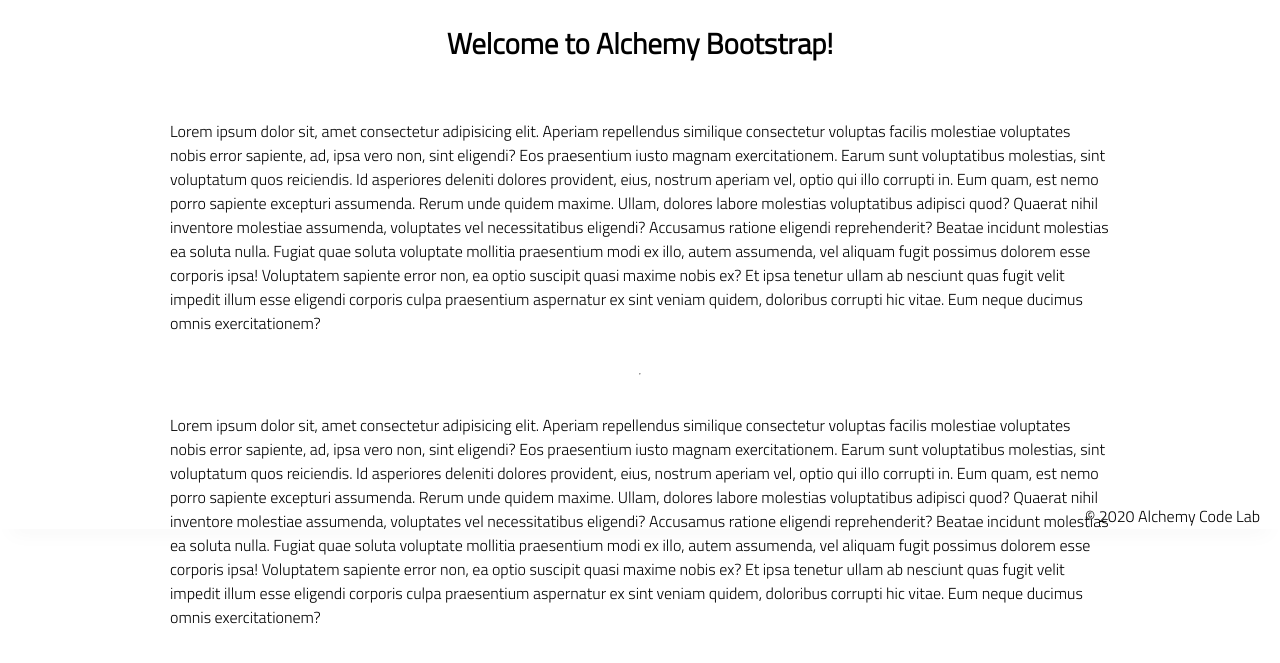
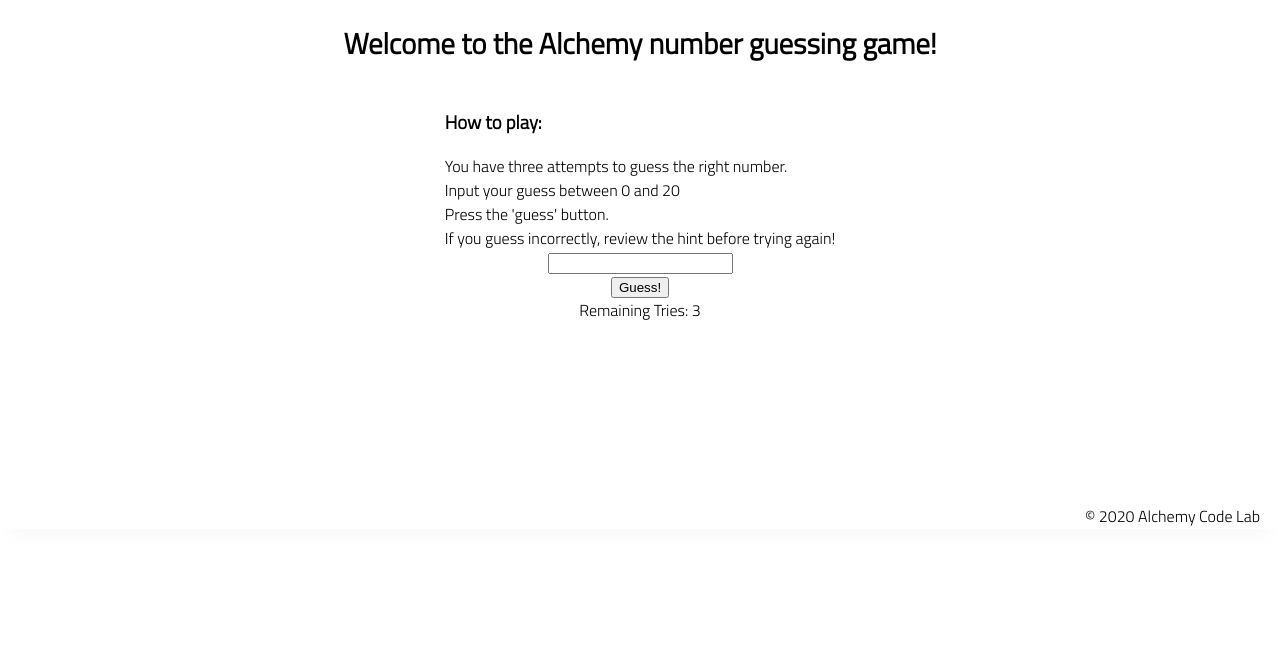
Before and after one commit to MikepdXRider/LAB-02-guess-number, a plain HTML site: page index.html in a window 1280 px wide. Shown: the part 271-934 px from the top of the page. After the commit the page ends 800 px from the top, so only its background shows below. Drawn offline with Linux system fonts and the light colour scheme.

Commit message:
added initial html setup

```diff
--- a/index.html
+++ b/index.html
@@ -22,45 +22,27 @@
         <section class="main-section">
             <img class="main-logo" src="./assets/alchemy-logo.png" />
             <h2>
-                Welcome to Alchemy Bootstrap!
+                Welcome to the Alchemy number guessing game!
             </h2>
-
-            <p>
-                Lorem ipsum dolor sit, amet consectetur adipisicing elit. Aperiam repellendus similique consectetur
-                voluptas facilis molestiae voluptates nobis error sapiente, ad, ipsa vero non, sint eligendi? Eos
-                praesentium iusto magnam exercitationem.
-                Earum sunt voluptatibus molestias, sint voluptatum quos reiciendis. Id asperiores deleniti dolores
-                provident, eius, nostrum aperiam vel, optio qui illo corrupti in. Eum quam, est nemo porro sapiente
-                excepturi assumenda.
-                Rerum unde quidem maxime. Ullam, dolores labore molestias voluptatibus adipisci quod? Quaerat nihil
-                inventore molestiae assumenda, voluptates vel necessitatibus eligendi? Accusamus ratione eligendi
-                reprehenderit? Beatae incidunt molestias ea soluta nulla.
-                Fugiat quae soluta voluptate mollitia praesentium modi ex illo, autem assumenda, vel aliquam fugit
-                possimus dolorem esse corporis ipsa! Voluptatem sapiente error non, ea optio suscipit quasi maxime nobis
-                ex?
-                Et ipsa tenetur ullam ab nesciunt quas fugit velit impedit illum esse eligendi corporis culpa
-                praesentium aspernatur ex sint veniam quidem, doloribus corrupti hic vitae. Eum neque ducimus omnis
-                exercitationem?
-            </p>
-            <hr />
-            <p>
-                Lorem ipsum dolor sit, amet consectetur adipisicing elit. Aperiam repellendus similique consectetur
-                voluptas facilis molestiae voluptates nobis error sapiente, ad, ipsa vero non, sint eligendi? Eos
-                praesentium iusto magnam exercitationem.
-                Earum sunt voluptatibus molestias, sint voluptatum quos reiciendis. Id asperiores deleniti dolores
-                provident, eius, nostrum aperiam vel, optio qui illo corrupti in. Eum quam, est nemo porro sapiente
-                excepturi assumenda.
-                Rerum unde quidem maxime. Ullam, dolores labore molestias voluptatibus adipisci quod? Quaerat nihil
-                inventore molestiae assumenda, voluptates vel necessitatibus eligendi? Accusamus ratione eligendi
-                reprehenderit? Beatae incidunt molestias ea soluta nulla.
-                Fugiat quae soluta voluptate mollitia praesentium modi ex illo, autem assumenda, vel aliquam fugit
-                possimus dolorem esse corporis ipsa! Voluptatem sapiente error non, ea optio suscipit quasi maxime nobis
-                ex?
-                Et ipsa tenetur ullam ab nesciunt quas fugit velit impedit illum esse eligendi corporis culpa
-                praesentium aspernatur ex sint veniam quidem, doloribus corrupti hic vitae. Eum neque ducimus omnis
-                exercitationem?
-            </p>
-
+            <article class="rules-container">
+                <h3>How to play:</h3>
+                <ul>
+                    <li>You have three attempts to guess the right number.</li>
+                    <li>Input your guess between 0 and 20</li>
+                    <li>Press the 'guess' button.</li>
+                    <li>If you guess incorrectly, review the hint before trying again!</li>
+                </ul>
+            </article>
+            <article class="input-container">
+                <input class="input" id="input" type="text" />
+            </article>
+            <article class="button-container">
+                <button class="guess-button" id="guess-button">Guess!</button>
+            </article>
+            <article class="user-feedback-container">
+                <div id="remaining-number-of-tries">Remaining Tries: 3</div>
+                <p id="user-feedback-text" ></p>
+            </article>
         </section>
     </main>
     <footer>
```
Also changed, not shown: 1 other file.
